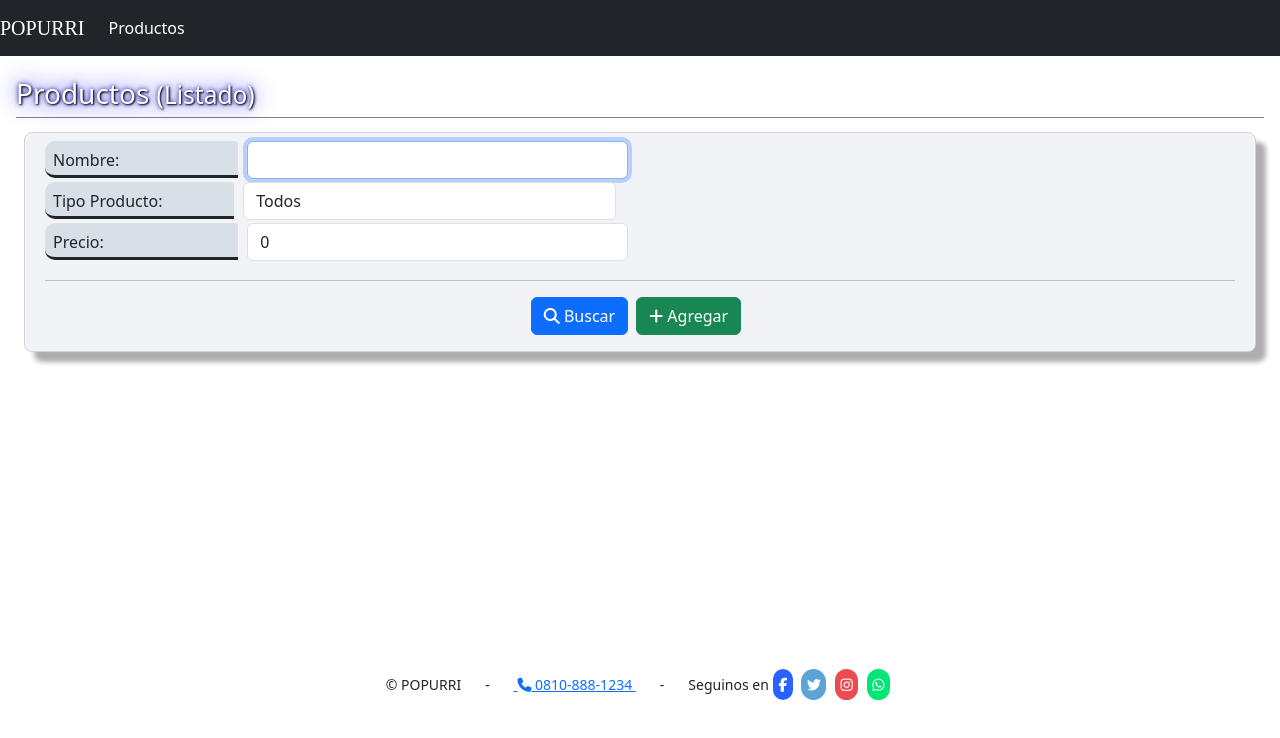
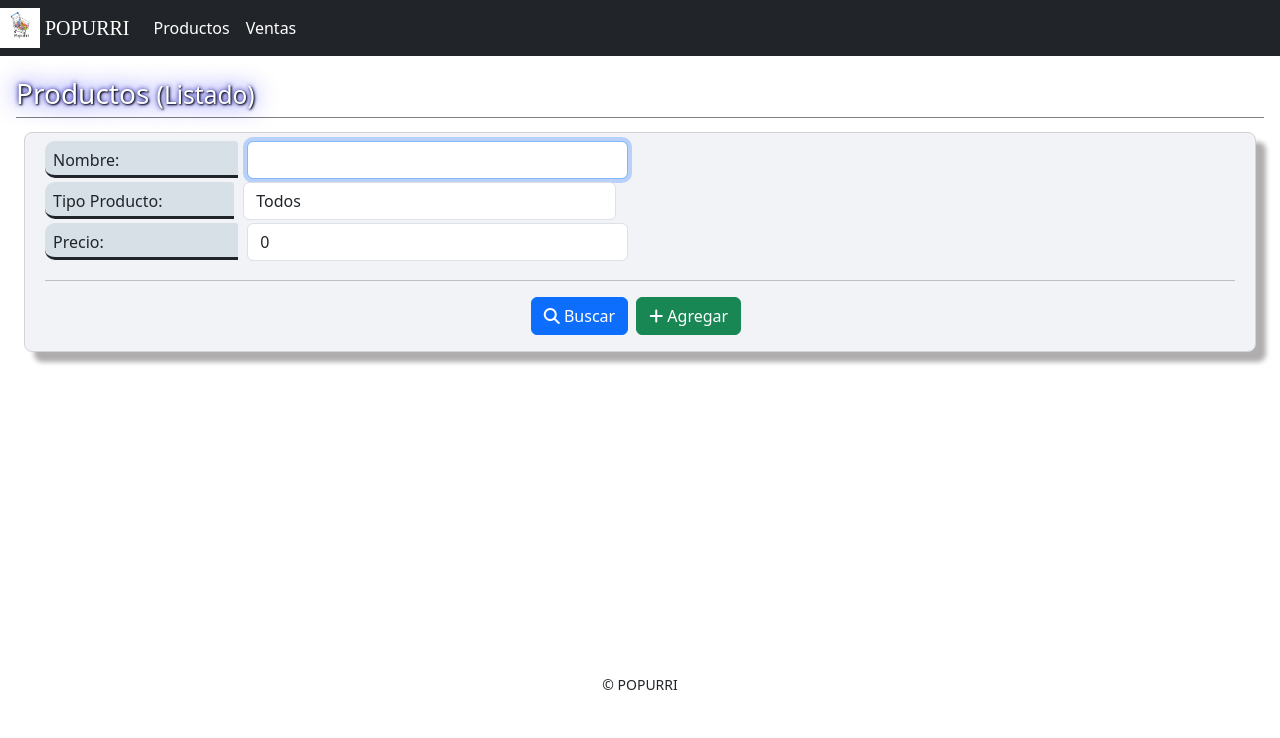
Before and after one commit to NahuelDumo/PopurryFront, a React (Create React App) app in the folder tpi-frontend/: page /misiones in a window 1280 px wide. Shown: the top 738 px of the page. Built offline with nearby package versions, Linux system fonts and the light colour scheme.

Commit message:
Cambios del Front

```diff
--- a/tpi-frontend/src/App.css
+++ b/tpi-frontend/src/App.css
@@ -16,6 +16,15 @@ footer {
 .navbar-brand {
   color: aquamarine;
   font-size: 1.5rem;
+  margin-left: 5px;
+
+}
+
+
+.logo-img {
+  width: 40px;
+  height: 4%;
+
 }
 
 .tituloPagina {
@@ -31,6 +40,7 @@ footer {
 .humble-lettering {
   font-family: 'Anton', cursive;
   font-style: normal;
+
 }
 
 /* todos los formularios */
@@ -41,6 +51,7 @@ form {
   margin: 0em 0.5rem 1rem 0.5rem;
   padding: 0.5rem;
   box-shadow: 0.62rem 0.62rem 0.31rem rgb(175, 173, 173);
+
 }
 
 /* espacio en los botones contenidos en un div con esta clase */
@@ -63,10 +74,12 @@ label:not([class^='custom-control']) {
 /* Menu.css */
 .navbar-brand-container {
   display: flex;
-  justify-content: center; /* Centrar horizontalmente */
-  align-items: center; /* Centrar verticalmente */
-  height: 100%; /* Asegurar que ocupa toda la altura del contenedor */
+  justify-content: center;
+  align-items: center;
+  height: 100%;
+
 }
+
 
 
 /* <=576 */
--- a/tpi-frontend/src/components/Footer.jsx
+++ b/tpi-frontend/src/components/Footer.jsx
@@ -4,46 +4,6 @@ function Footer() {
     <footer className="text-center">
     <small>
       <span>© POPURRI</span>
-      <span className="m-4">-</span>
-      <a href="tel:113"> <span className="fa fa-phone"></span> 0810-888-1234 </a>
-      <span className="m-4">-</span>
-      Seguinos en
-      <a
-        className="redes"
-        href="https://www.facebook.com"
-        style={{"backgroundColor": "#2962ff"}}
-        target="_blank"
-        rel="noreferrer"
-      >
-        <i title="Facebook" className="fab fa-facebook-f"></i>
-      </a>
-      <a
-        className="redes"
-        href="https://twitter.com"
-        style={{"backgroundColor": "#5ba4d6"}}
-        target="_blank"
-        rel="noreferrer"
-      >
-        <i title="Twitter" className="fab fa-twitter"></i>
-      </a>
-      <a
-        className="redes"
-        style={{"backgroundColor": "#ec4c51"}}
-        href="https://www.instagram.com"
-        target="_blank"
-        rel="noreferrer"
-      >
-        <i title="Instagram" className="fab fa-instagram"></i>
-      </a>
-      <a
-        className="redes"
-        style={{"backgroundColor": "#00e676"}}
-        href="https://www.whatsapp.com"
-        target="_blank"
-        rel="noreferrer"
-      >
-        <i title="Whatsapp" className="fab fa-whatsapp"></i>
-      </a>
     </small>
   </footer>
 
--- a/tpi-frontend/src/components/Menu.jsx
+++ b/tpi-frontend/src/components/Menu.jsx
@@ -1,3 +1,4 @@
+// Menu.jsx
 import React, { useState } from "react";
 import { NavLink } from "react-router-dom";
 
@@ -14,6 +15,13 @@ function Menu() {
 
   return (
     <nav className="navbar navbar-dark bg-dark navbar-expand-md">
+      <div className="logo-container">
+      <img
+            src="Logotipo Kiosco Simple Rosa y Azul.png"
+            alt="Logo"
+            className="logo-img"
+          />
+      </div>
       <div className="navbar-brand-container">
         <a className="navbar-brand">
           <i className="humble-lettering">POPURRI</i>
@@ -44,6 +52,16 @@ function Menu() {
               Productos
             </NavLink>
           </li>
+
+          <li className="nav-item">
+            <NavLink
+              className="nav-link"
+              to="/misiones"
+              onClick={handleMenuItemClick}
+            >
+              Ventas
+            </NavLink>
+          </li>
         </ul>
       </div>
     </nav>
--- a/tpi-frontend/src/components/misiones/MisionesListado.jsx
+++ b/tpi-frontend/src/components/misiones/MisionesListado.jsx
@@ -17,10 +17,10 @@ function MisionesListado({ Items, Modificar, Eliminar }) {
             Items.map((Item) => (
               <tr key={Item.nombre}>
                 <td className="text-end">{Item.nombre}</td>
-                <td className="text-end">
+                <td className="text-center">
                   {Item.tipo === "Gaseosas" ? "Bebidas" : Item.tipo}
                 </td>
-                <td className="text-end">{Item.precio}</td>
+                <td className="text-center">{Item.precio}</td>
                 <td className="text-center text-nowrap">
                   <button
                     className="btn btn-sm btn-outline-primary"
```
Also changed, not shown: tpi-frontend/src/Logotipo Kiosco Simple Rosa y Azul.png (added).
